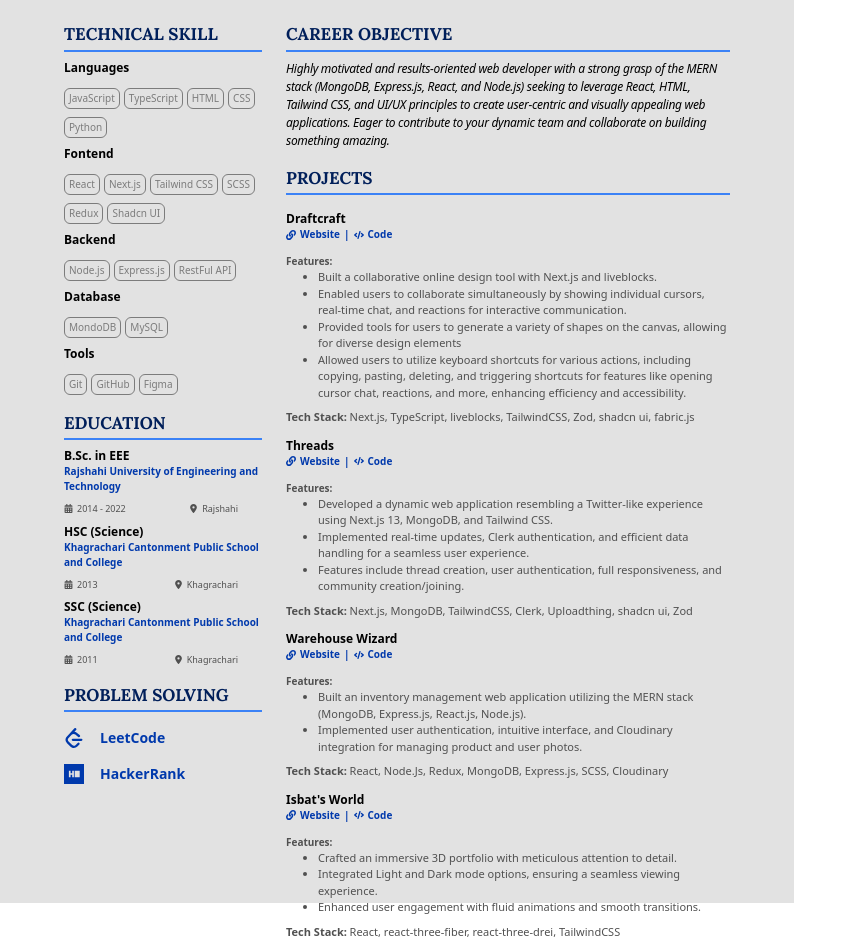
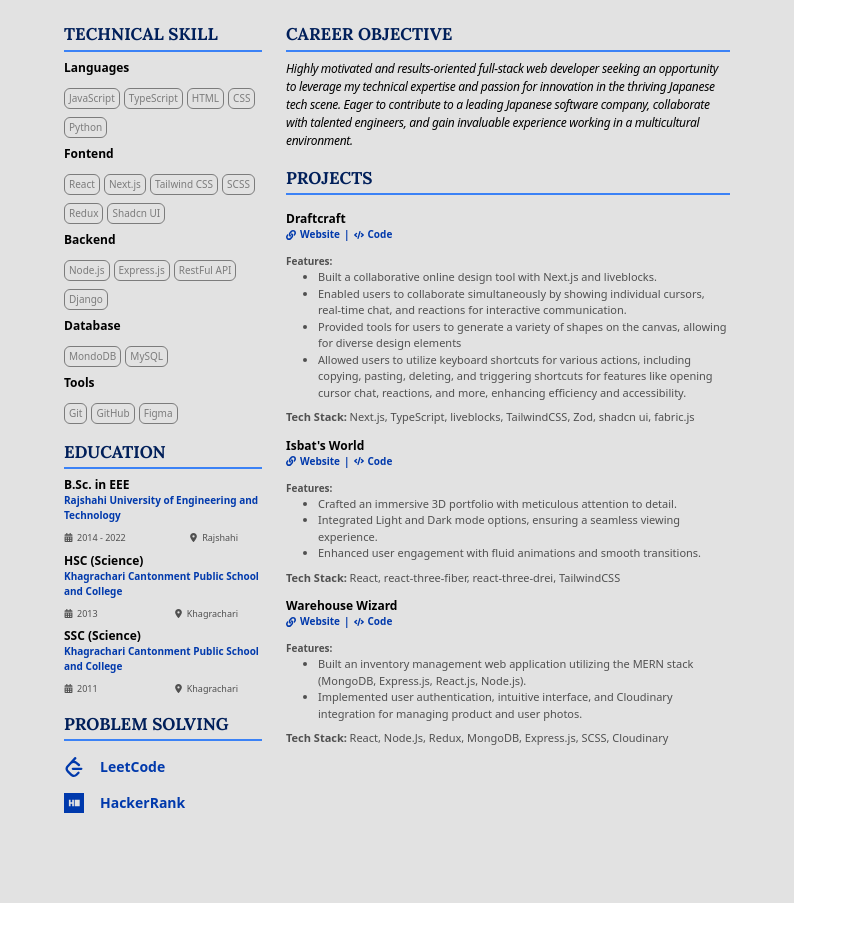
Before and after one commit to IsbatBInHossain/cv-maker, a React (Vite) app: page / in a window 1280 px wide. Shown: the part 220-1172 px from the top of the page, without its empty margins (0-857 px from the left). After the commit the page ends 1123 px from the top, so only its background shows below. Built offline with nearby package versions, Linux system fonts and the light colour scheme.

Commit message:
Separate Language Skill into component

```diff
--- a/pdf-builder.js
+++ b/pdf-builder.js
@@ -8,7 +8,7 @@ import puppeteer from 'puppeteer'
   })
 
   await page.pdf({
-    path: 'output/resume.pdf',
+    path: 'output/Isbat Bin Hossain Resume.pdf',
     format: 'A4',
     printBackground: true,
   })
--- a/src/components/Electrical/ElectricalBody.jsx
+++ b/src/components/Electrical/ElectricalBody.jsx
@@ -2,6 +2,7 @@ import { FaCalendarAlt } from 'react-icons/fa'
 import { jobInfo } from '../../data'
 import { Headline } from '../Headline'
 import { FaLocationDot } from 'react-icons/fa6'
+import LanguageSkill from './LanguageSkill'
 
 export const ElectricalBody = () => {
   return (
@@ -59,33 +60,7 @@ export const ElectricalBody = () => {
           repair.
         </li>
       </ul>
-      <Headline title='Language Skills' classes=' mt-4 ' />
-
-      <ul className='text-[14px] mt-4'>
-        <li>
-          <span className='font-semibold'>English:</span> Fluent
-        </li>
-        <li>
-          <span className='font-semibold'>Japanese:</span> Conversational
-          {/* (Self-taught, equivalent to JLPT N3 level) */}
-        </li>
-      </ul>
-      {/* <div className=' flex flex-col'>
-        <h4 className=' font-semibold text-[14px] text-secondary my-2'>
-          Related Experiences
-        </h4>
-        <ul className=' text-[12px] list-disc'>
-          <li>
-            Self-taught Japanese language proficiency through independent study
-            and immersion in Japanese media, literature, and online resources.
-          </li>
-          <li>
-            Actively engaged in language exchange communities and online forums
-            to practice conversational Japanese and deepen cultural
-            understanding.
-          </li>
-        </ul>
-      </div> */}
+      <LanguageSkill />
 
       {/* <Headline title='Field of expertise' classes=' mt-4 ' />
 
--- /dev/null
+++ b/src/components/Electrical/LanguageSkill.jsx
@@ -0,0 +1,37 @@
+import { Headline } from '../Headline'
+
+const LanguageSkill = () => {
+  return (
+    <>
+      <Headline title='Language Skills' classes=' mt-4 ' />
+
+      <ul className='text-[14px] mt-4'>
+        <li>
+          <span className='font-semibold'>English:</span> Fluent
+        </li>
+        <li>
+          <span className='font-semibold'>Japanese:</span> Conversational
+          (Self-taught, equivalent to JLPT N3 level)
+        </li>
+      </ul>
+      <div className=' flex flex-col'>
+        <h4 className=' font-semibold text-[14px] text-secondary my-2'>
+          Related Experiences
+        </h4>
+        <ul className=' text-[12px] list-disc'>
+          <li>
+            Self-taught Japanese language proficiency through independent study
+            and immersion in Japanese media, literature, and online resources.
+          </li>
+          <li>
+            Actively engaged in language exchange communities and online forums
+            to practice conversational Japanese and deepen cultural
+            understanding.
+          </li>
+        </ul>
+      </div>
+    </>
+  )
+}
+
+export default LanguageSkill
--- a/src/components/MainBody.jsx
+++ b/src/components/MainBody.jsx
@@ -1,4 +1,5 @@
 import { jobInfo, projects } from '../data'
+// import LanguageSkill from './Electrical/LanguageSkill'
 import { Headline } from './Headline'
 import ProjectCard from './ProjectCard'
 
@@ -18,6 +19,7 @@ export const MainBody = () => {
       {projects.map(project => (
         <ProjectCard project={project} key={project.name} />
       ))}
+      {/* <LanguageSkill /> */}
     </div>
   )
 }
--- a/src/data.js
+++ b/src/data.js
@@ -9,9 +9,9 @@ export const personalInfo = {
 }
 
 export const jobInfo = {
-  title: 'Frontend Web Developer',
+  title: 'Full Stack Web Developer',
   'career-objective':
-    'Highly motivated and results-oriented web developer with a strong grasp of the MERN stack (MongoDB, Express.js, React, and Node.js) seeking to leverage React, HTML, Tailwind CSS, and UI/UX principles to create user-centric and visually appealing web applications. Eager to contribute to your dynamic team and collaborate on building something amazing.',
+    'Highly motivated and results-oriented full-stack web developer seeking an opportunity to leverage my technical expertise and passion for innovation in the thriving Japanese tech scene. Eager to contribute to a leading Japanese software company, collaborate with talented engineers, and gain invaluable experience working in a multicultural environment.',
   // 'career-objective':
   //   'As a skilled and passionate software engineer with expertise in both frontend and backend technologies, I am seeking a challenging role where I can leverage my technical proficiency and problem-solving abilities to contribute to innovative projects. With a strong foundation in languages such as JavaScript, TypeScript, Python, and Java, coupled with hands-on experience in frameworks like React, Next.js, Node.js, and Express.js, I am eager to take on new challenges and drive impactful solutions.',
 }
@@ -57,7 +57,7 @@ export const skills = {
     'Redux',
     'Shadcn UI',
   ],
-  backend: ['Node.js', 'Express.js', 'RestFul API'],
+  backend: ['Node.js', 'Express.js', 'RestFul API', 'Django'],
   database: ['MondoDB', 'MySQL'],
   tools: [
     'Git',
@@ -97,26 +97,45 @@ export const projects = [
       code: 'https://github.com/IsbatBInHossain/draftcraft',
     },
   },
+  // {
+  //   name: 'Threads',
+  //   desc: 'Thread is a dynamic web application providing a Twitter-like experience. It utilizes real-time updates, Clerk authentication, and efficient data handling for a smooth and interactive user experience. Features include creating and sharing threads, user authentication, full responsiveness, personalized user profiles, and community creation/joining.',
+  //   features: [
+  //     'Developed a dynamic web application resembling a Twitter-like experience using Next.js 13, MongoDB, and Tailwind CSS.',
+  //     'Implemented real-time updates, Clerk authentication, and efficient data handling for a seamless user experience.',
+  //     'Features include thread creation, user authentication, full responsiveness, and community creation/joining.',
+  //   ],
+  //   'tech-stack': [
+  //     'Next.js',
+  //     'MongoDB',
+  //     'TailwindCSS',
+  //     'Clerk',
+  //     'Uploadthing',
+  //     'shadcn ui',
+  //     'Zod',
+  //   ],
+  //   links: {
+  //     website: 'https://threads-clone-rho.vercel.app/',
+  //     code: 'https://github.com/IsbatBInHossain/threads-clone',
+  //   },
+  // },
   {
-    name: 'Threads',
-    desc: 'Thread is a dynamic web application providing a Twitter-like experience. It utilizes real-time updates, Clerk authentication, and efficient data handling for a smooth and interactive user experience. Features include creating and sharing threads, user authentication, full responsiveness, personalized user profiles, and community creation/joining.',
+    name: "Isbat's World",
+    desc: "Explore Isbat's World, an immersive 3D portfolio experience.",
     features: [
-      'Developed a dynamic web application resembling a Twitter-like experience using Next.js 13, MongoDB, and Tailwind CSS.',
-      'Implemented real-time updates, Clerk authentication, and efficient data handling for a seamless user experience.',
-      'Features include thread creation, user authentication, full responsiveness, and community creation/joining.',
+      'Crafted an immersive 3D portfolio with meticulous attention to detail.',
+      'Integrated Light and Dark mode options, ensuring a seamless viewing experience.',
+      'Enhanced user engagement with fluid animations and smooth transitions.',
     ],
     'tech-stack': [
-      'Next.js',
-      'MongoDB',
+      'React',
+      'react-three-fiber',
+      'react-three-drei',
       'TailwindCSS',
-      'Clerk',
-      'Uploadthing',
-      'shadcn ui',
-      'Zod',
     ],
     links: {
-      website: 'https://threads-clone-rho.vercel.app/',
-      code: 'https://github.com/IsbatBInHossain/threads-clone',
+      website: 'https://isbats-world.vercel.app/',
+      code: 'https://github.com/IsbatBInHossain/isbats-world',
     },
   },
   {
@@ -138,25 +157,6 @@ export const projects = [
     links: {
       website: 'https://warehouse-wizard.vercel.app/',
       code: 'https://github.com/IsbatBInHossain/Warehouse-Wizard',
-    },
-  },
-  {
-    name: "Isbat's World",
-    desc: "Explore Isbat's World, an immersive 3D portfolio experience.",
-    features: [
-      'Crafted an immersive 3D portfolio with meticulous attention to detail.',
-      'Integrated Light and Dark mode options, ensuring a seamless viewing experience.',
-      'Enhanced user engagement with fluid animations and smooth transitions.',
-    ],
-    'tech-stack': [
-      'React',
-      'react-three-fiber',
-      'react-three-drei',
-      'TailwindCSS',
-    ],
-    links: {
-      website: 'https://isbats-world.vercel.app/',
-      code: 'https://github.com/IsbatBInHossain/isbats-world',
     },
   },
   // {
```
